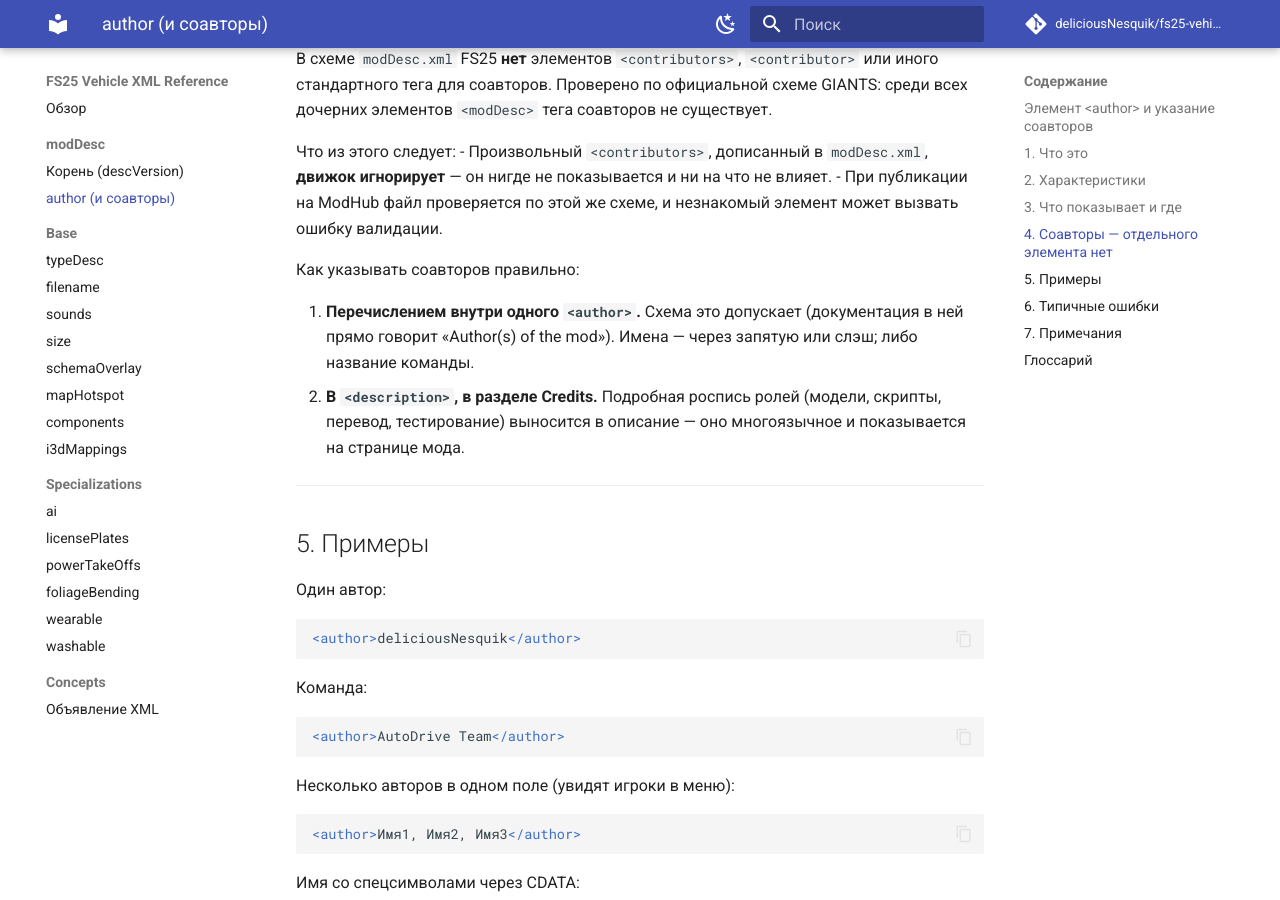
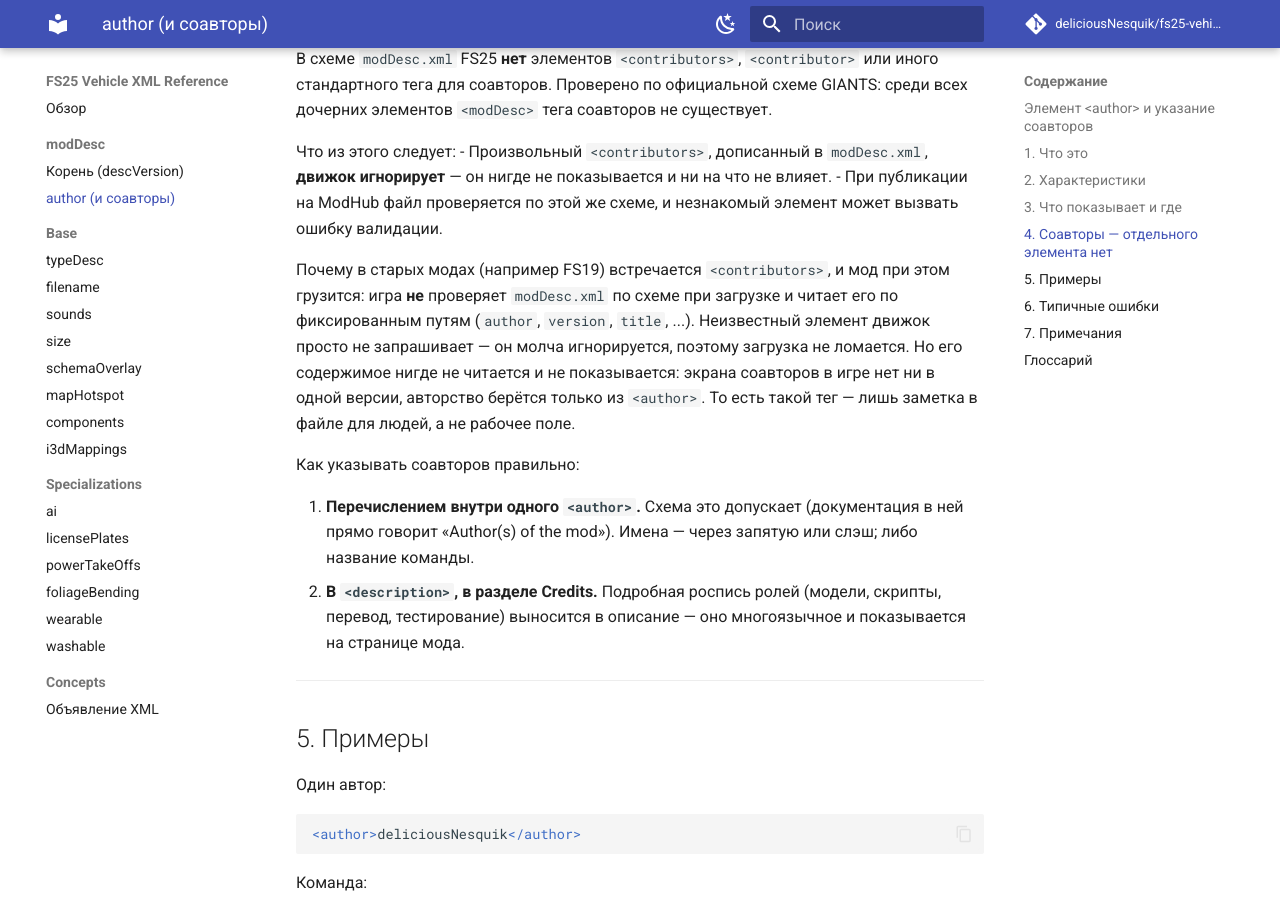
Before and after one commit to deliciousNesquik/fs25-vehicle-xml-reference, an MkDocs documentation site: the page built from docs/mod-desc/author.md, in a window 1280 px wide and 900 px high, scrolled down 1270 px. Built offline with MkDocs 1.6.1 and Material for MkDocs 9.7.7, drawn with Linux system fonts in a browser that asks for light colours; comment, search, counter and statistics services are not loaded.

Commit message:
author: clarify why legacy mods with <contributors> still load

```diff
--- a/docs/mod-desc/author.md
+++ b/docs/mod-desc/author.md
@@ -50,6 +50,13 @@
   показывается и ни на что не влияет.
 - При публикации на ModHub файл проверяется по этой же схеме, и незнакомый элемент может
   вызвать ошибку валидации.
+
+Почему в старых модах (например FS19) встречается `<contributors>`, и мод при этом грузится:
+игра **не** проверяет `modDesc.xml` по схеме при загрузке и читает его по фиксированным путям
+(`author`, `version`, `title`, ...). Неизвестный элемент движок просто не запрашивает — он молча
+игнорируется, поэтому загрузка не ломается. Но его содержимое нигде не читается и не
+показывается: экрана соавторов в игре нет ни в одной версии, авторство берётся только из
+`<author>`. То есть такой тег — лишь заметка в файле для людей, а не рабочее поле.
 
 Как указывать соавторов правильно:
 
```
